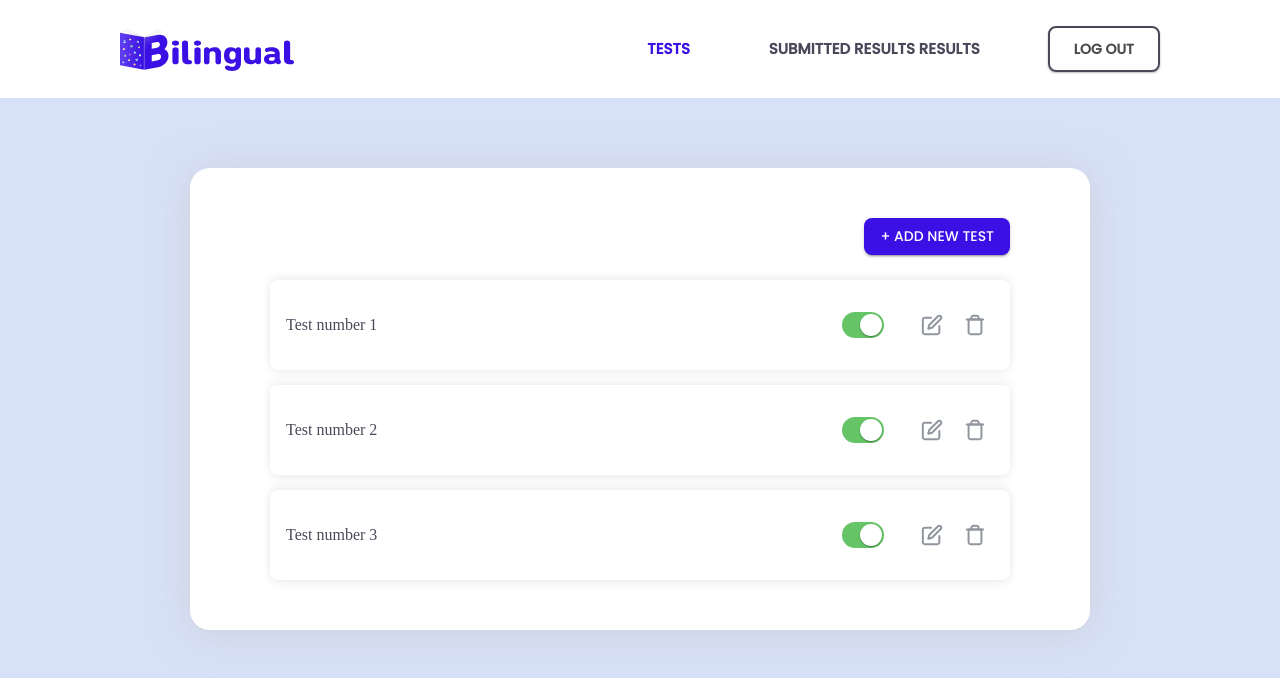
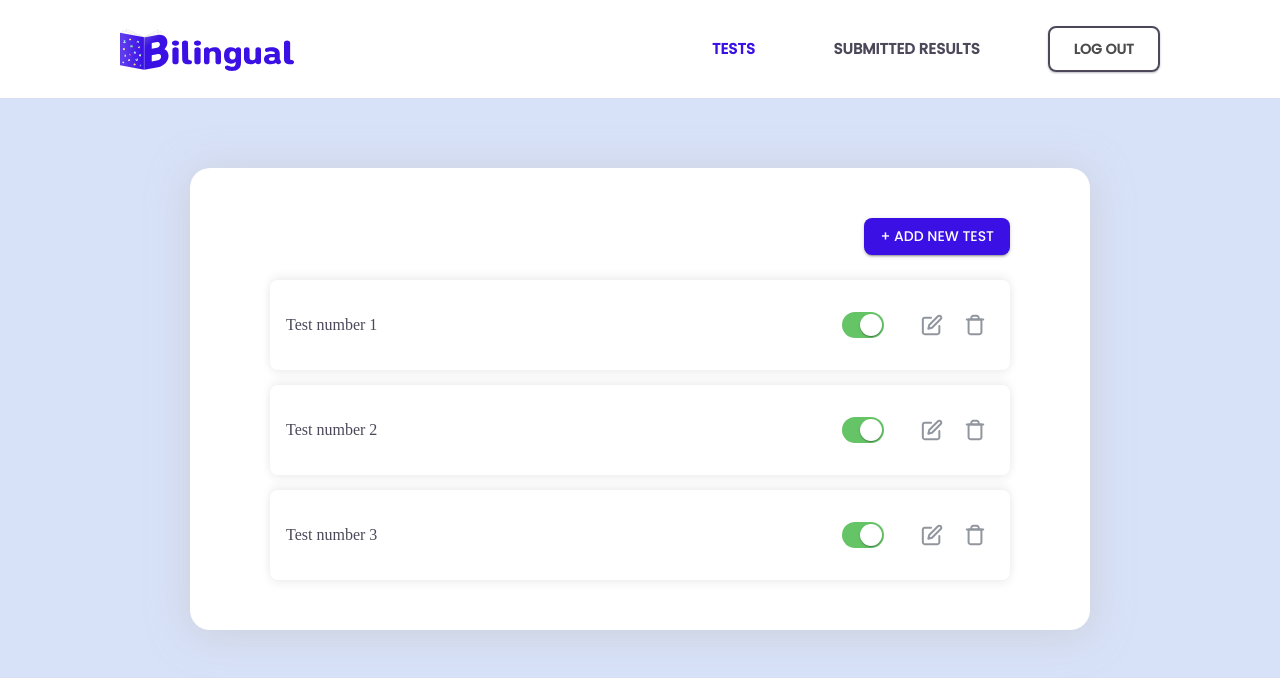
Before and after one commit to peaksoft-school/billingual-js8, a React (Create React App) app: page /admin/test in a window 1280 px wide. Shown: the top 678 px of the page. Built offline with nearby package versions, Linux system fonts and the light colour scheme; what react-html5video would draw is missing.

Commit message:
minor changes

```diff
--- a/src/layout/admin/AdminLayout.jsx
+++ b/src/layout/admin/AdminLayout.jsx
@@ -1,11 +1,11 @@
+import { Outlet } from 'react-router-dom'
 import Header from '../../components/header/Header'
-import AdminTest from '../../containers/admin/pages/AdminTest'
 
 const AdminLayout = () => {
    return (
       <>
          <Header title="SUBMITTED" />
-         <AdminTest />
+         <Outlet />
       </>
    )
 }
--- a/src/routes/MainRoutes.jsx
+++ b/src/routes/MainRoutes.jsx
@@ -1,9 +1,9 @@
 import React from 'react'
 import { Route, Routes } from 'react-router-dom'
 import ProtectedRoute from './ProtectedRoute'
-import AdminLayout from './admin/AdminLayout'
 import LandingPage from '../components/landing-page/LandingPage'
 import AdminTest from '../containers/admin/pages/AdminTest'
+import AdminRoute from './admin/AdminRoute'
 
 const MainRoutes = () => {
    const roles = {
@@ -24,7 +24,7 @@ const MainRoutes = () => {
 
             {/* Admin */}
             <Route element={<ProtectedRoute isAllowed={[roles.admin]} />}>
-               <Route path="/admin/" element={<AdminLayout />}>
+               <Route path="/admin/" element={<AdminRoute />}>
                   <Route path="test" element={<AdminTest />} />
                </Route>
             </Route>
--- a/src/routes/admin/AdminLayout.jsx
+++ /dev/null
@@ -1,20 +0,0 @@
-import React from 'react'
-import { styled } from '@mui/material'
-import { Outlet } from 'react-router-dom'
-import Header from '../../components/header/Header'
-
-const AdminLayout = () => {
-   return (
-      <Admin>
-         <Header title="submitted results" />
-         <Outlet />
-      </Admin>
-   )
-}
-
-export default AdminLayout
-
-const Admin = styled('div')(() => ({
-   background: '#D7E1F8',
-   height: '100vh',
-}))
--- /dev/null
+++ b/src/routes/admin/AdminRoute.jsx
@@ -0,0 +1,18 @@
+import React from 'react'
+import { styled } from '@mui/material'
+import AdminLayout from '../../layout/admin/AdminLayout'
+
+const AdminRoute = () => {
+   return (
+      <Admin>
+         <AdminLayout />
+      </Admin>
+   )
+}
+
+export default AdminRoute
+
+const Admin = styled('div')(() => ({
+   background: '#D7E1F8',
+   height: '100vh',
+}))
```
